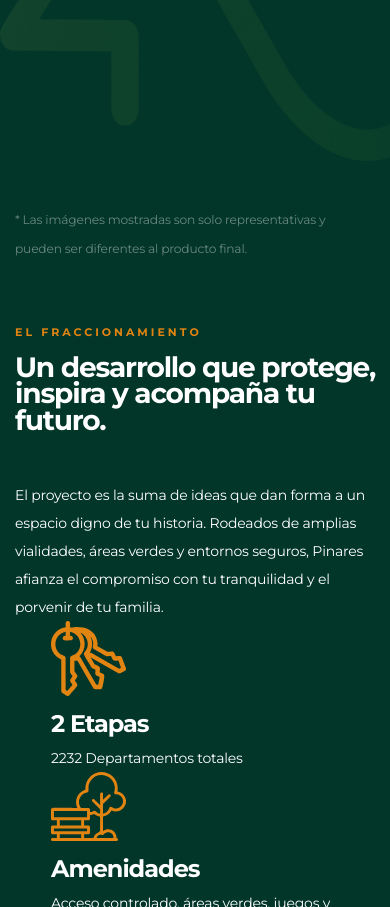
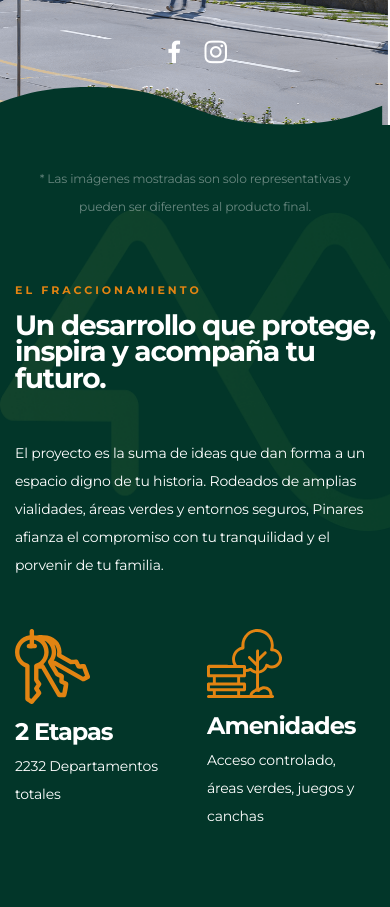
Before and after one commit to nowyouwerkn/web-pinares, a PHP site: page / in a window 390 px wide; the page is wider, and only the part inside the window is pictured. Shown: the part 949-1856 px from the top of that part. Run offline with PHP 8.4, Linux system fonts and the light colour scheme.

Commit message:
Estilos responsivos

```diff
--- a/css/custom.css
+++ b/css/custom.css
@@ -1401,6 +1406,11 @@ body.toggled .sidebar-overlay{
 
 /* Medium Devices, Desktops */
 @media only screen and (max-width : 992px) {
+    .container {
+        padding-left: 30px;
+        padding-right: 30px;
+    }
+
     .std-p {
         padding-top: 80px;
         padding-bottom: 80px;
@@ -1433,11 +1443,11 @@ body.toggled .sidebar-overlay{
     }
 
     .page-start .building {
-        margin-top: 20%;
+        margin-top: 75%;
     }
 
     .detail-image {
-        position: relative;
+        position: absolute;
         width: 100%;
         height: 350px;
         margin: 30px 0px;
@@ -1494,6 +1504,50 @@ body.toggled .sidebar-overlay{
     .cta-image-wrapper {
         height: 60vh;
         margin-bottom: 30px;
+    }
+
+    .development-list .ps-5{
+        padding-left: 0px !important;
+    }
+
+    .development-list-data{
+        margin-top: 50px;
+    }
+
+    .development-list small{
+        text-align: center;
+        display: block;
+    }
+
+    .tour-section .ps-5{
+        padding-left: 0px !important;
+    }
+
+    .tour-section{
+        text-align: center;
+    }
+
+    .stats-container{
+        position: relative;
+        display: none !important;
+    }
+
+    .social-container{
+        position: relative !important;
+        margin-top: 30px;
+        bottom: auto;
+        left: auto;
+        transform: none;
+        padding-bottom: 30px;
+    }
+
+    .page-start .stats-container{
+        bottom: 0px;
+    }
+
+    .stats-container  .col-md-3{
+        display: flex !important;
+        gap: 30px;
     }
 }
 
--- a/views/index.html
+++ b/views/index.html
@@ -58,8 +58,6 @@
 </section>
 
 <section id="concept" class="development-list dark-section std-p">
-
-
     <div class="detail-image"></div>
     <div class="container">
         <div class="d-flex justify-content-end mt-0 mb-5">
@@ -73,16 +71,16 @@
                 <p class="mb-0">El proyecto es la suma de ideas que dan forma a un espacio digno de tu historia. Rodeados de amplias vialidades, áreas verdes y entornos seguros, Pinares afianza el compromiso con tu tranquilidad y el porvenir de tu familia.</p>
             </div>
 
-            <div class="col-md-6 ps-5">
-                <div class="row">
-                    <div class="col-md-6">
+            <div class="col-md-6 development-list-data">
+                <div class="row ps-5">
+                    <div class="col-6 col-md-6">
                         <div class="text-start flex-column gap-2 wow fadeInUp" data-wow-duration="1s" data-wow-delay="0.4s">
                             <img src="./img/icons/llaves.svg" alt="" width="75px" class="mb-3">
                             <p class="h2">2 Etapas</p>
                             <p class="mb-0">2232 Departamentos totales</p>
                         </div>
                     </div>
-                    <div class="col-md-6">
+                    <div class="col-6 col-md-6">
                         <div class="text-start flex-column gap-2 wow fadeInUp" data-wow-duration="1s" data-wow-delay="0.6s">
                             <img src="./img/icons/amenidades.svg" alt="" width="75px" class="mb-3">
                             <p class="h2">Amenidades</p>
@@ -108,10 +106,10 @@
                 </div>
             </div>
         </div>
-    </div>
 
-    <div class="d-flex justify-content-center mt-4">
-        <p class="text-muted"><small>* Las imágenes mostradas son solo representativas y pueden ser diferentes al producto final.</small></p>
+        <div class="d-flex justify-content-center mt-4">
+            <p class="text-muted"><small>* Las imágenes mostradas son solo representativas y pueden ser diferentes al producto final.</small></p>
+        </div>
     </div>
 </section>
 
@@ -126,7 +124,7 @@
                 <p class="mb-4 pe-5 wow fadeInUp" data-wow-duration="1s" data-wow-delay="0.6s">La distribución equilibrada de cada departamento <br>asegura que cada metro tenga el propósito de <br>generar ambientes funcionales y acogedores.</p>
 
                 <div class="row mt-5 pt-5">
-                    <div class="col-md-6 mb-5">
+                    <div class="col-6 col-md-6 mb-5">
                         <div class="text-start flex-column gap-2 wow fadeInLeft" data-wow-duration="1s" data-wow-delay="0.8s">
                             <img src="./img/icons/m2.svg" alt="" height="65px" class="mb-3">
                             <p class="h1">55m2</p>
@@ -135,7 +133,7 @@
                         </div>
                     </div>
 
-                    <div class="col-md-6 mb-5">
+                    <div class="col-6 col-md-6 mb-5">
                         <div class="text-start flex-column gap-2 wow fadeInLeft" data-wow-duration="1s" data-wow-delay="1s">
                             <img src="./img/icons/terreno.svg" alt="" height="65px" class="mb-3">
                             <p class="h1">282m2</p>
@@ -221,11 +219,11 @@
                 <div class="tab-content wow fadeInUp" data-wow-duration="1s" data-wow-delay="0.8s" id="myTabContent">
                     <div class="tab-pane fade show active" id="exterior-tab-pane" role="tabpanel" aria-labelledby="exterior-tab" tabindex="0">
                         <div class="row">
-                            <div class="col-md-4 mb-4">
+                            <div class="col-6 col-md-4 mb-4">
                                 <img src="./img/icons/estacionamiento.svg" width="75px" class="mb-2" alt="">
                                 <p class="p mb-0">Cajón de Estacionamiento</p>
                             </div>
-                            <div class="col-md-4 mb-4">
+                            <div class="col-6 col-md-4 mb-4">
                                 <img src="./img/icons/servicio.svg" width="75px" class="mb-2" alt="">
                                 <p class="p mb-0">Área de Servicio</p>
                             </div>
@@ -233,23 +231,23 @@
                     </div>
                     <div class="tab-pane fade" id="interior-tab-pane" role="tabpanel" aria-labelledby="interior-tab" tabindex="0">
                         <div class="row">
-                            <div class="col-md-4 mb-4">
+                            <div class="col-6 col-md-4 mb-4">
                                 <img src="./img/icons/sala.svg" width="75px" class="mb-2" alt="">
                                 <p class="p mb-0">Sala Comedor</p>
                             </div>
-                            <div class="col-md-4 mb-4">
+                            <div class="col-6 col-md-4 mb-4">
                                 <img src="./img/icons/cocina.svg" width="75px" class="mb-2" alt="">
                                 <p class="p mb-0">Cocina</p>
                             </div>
-                            <div class="col-md-4 mb-4">
+                            <div class="col-6 col-md-4 mb-4">
                                 <img src="./img/icons/recamara_1.svg" width="75px" class="mb-2" alt="">
-                                <p class="p mb-0">Recámara Principal</p>
+                                <p class="p mb-0">Recámara <br> Principal</p>
                             </div>
-                            <div class="col-md-4 mb-4">
+                            <div class="col-6 col-md-4 mb-4">
                                 <img src="./img/icons/recamara_2.svg" width="75px" class="mb-2" alt="">
-                                <p class="p mb-0">Recámara Secundaria</p>
+                                <p class="p mb-0">Recámara <br> Secundaria</p>
                             </div>
-                            <div class="col-md-4 mb-4">
+                            <div class="col-6 col-md-4 mb-4">
                                 <img src="./img/icons/bano.svg" width="75px" class="mb-2" alt="">
                                 <p class="p mb-0">Baño Completo</p>
                             </div>
@@ -290,7 +288,7 @@
                 </div>
 
                 <div class="row mt-5">
-                    <div class="col-md-6 mb-5">
+                    <div class="col-6 col-md-6 mb-5">
                         <div class="text-start flex-column gap-2 wow fadeInUp" data-wow-duration="1s" data-wow-delay="0.4s">
                             <img src="./img/icons/trayectoria.svg" alt="" height="65px" class="mb-3">
                             <p class="h1">26</p>
@@ -298,7 +296,7 @@
                         </div>
                     </div>
 
-                    <div class="col-md-6 mb-5">
+                    <div class="col-6 col-md-6 mb-5">
                         <div class="text-start flex-column gap-2 wow fadeInUp" data-wow-duration="1s" data-wow-delay="0.6s">
                             <img src="./img/icons/municipios.svg" alt="" height="65px" class="mb-3">
                             <p class="h1">15</p>
@@ -306,14 +304,14 @@
                         </div>
                     </div>
 
-                    <div class="col-md-6 mb-4">
+                    <div class="col-6 col-md-6 mb-4">
                         <div class="text-start flex-column gap-2 wow fadeInUp" data-wow-duration="1s" data-wow-delay="0.8s">
                             <img src="./img/icons/satisfaccion.svg" alt="" height="65px" class="mb-3">
                             <p class="h1">1999</p>
                             <p class="mb-0">Fundación</p>
                         </div>
                     </div>
-                    <div class="col-md-6 mb-4">
+                    <div class="col-6 col-md-6 mb-4">
                         <div class="text-start flex-column gap-2 wow fadeInUp" data-wow-duration="1s" data-wow-delay="1s">
                             <img src="./img/icons/viviendas.svg" alt="" height="65px" class="mb-3">
                             <p class="h1">110,000</p>
--- a/views/layouts/header.html
+++ b/views/layouts/header.html
@@ -165,7 +165,7 @@
                 <li><a href="https://www.instagram.com/pinares?igsh=MTNqN2RrMG93anN6Mw==" target="_blank"><i class='bx bxl-instagram bx-sm'></i> Instagram</a></li>
 
                 <li class="nav-title mt-3">Contacto</li>
-                <li><a class="contactBtn" href="mailto:info@pinares.com"><i class='bx bx-envelope bx-xs'></i> info@pinares.com</a></li>
+                <li><a class="contactBtn" href="mailto:info@pinares.com.mx"><i class='bx bx-envelope bx-xs'></i> info@pinares.com.mx</a></li>
                 <li><a class="contactBtn" href="https://api.whatsapp.com/send?phone=+5214771767373&text=Me interesa el desarrollo." target="_blank"><i class='bx bx-phone bx-xs'></i> 462 128 15 28</a></li>
             </ul>
         </div>
```
Also changed, not shown: other parts of css/custom.css (+50 -12 lines), 2 other files.
